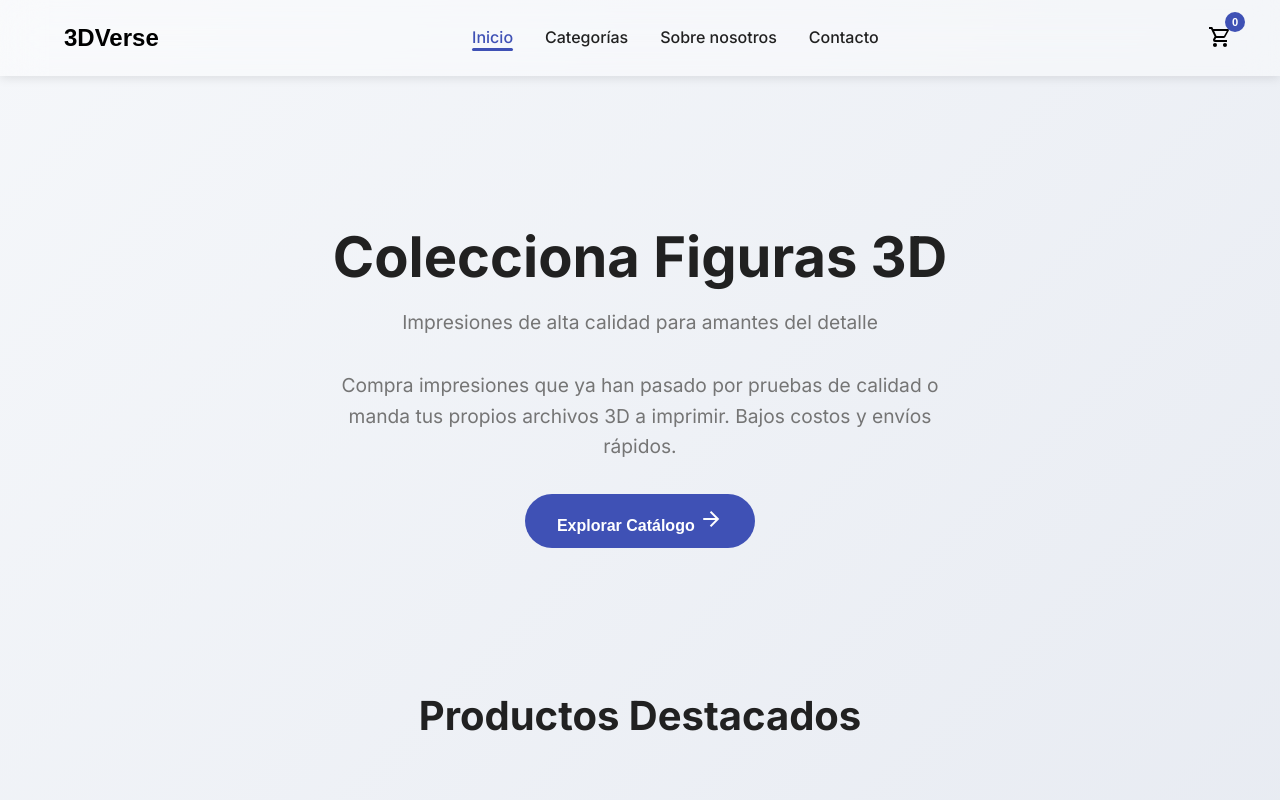
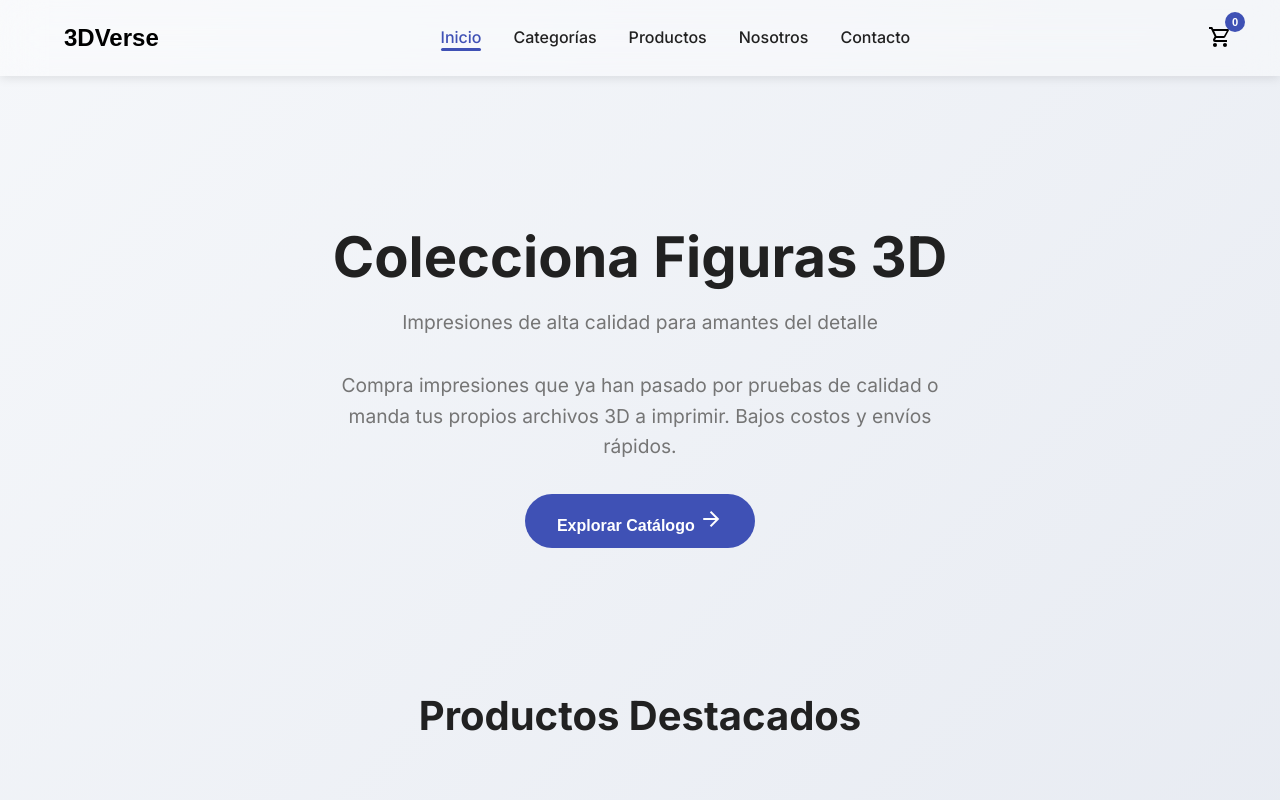
Before and after one commit to JesusDominguez11/3DPrinting_Store, an Angular app: page / in a window 1280 px wide. Shown: the top 800 px of the page. Built offline with nearby package versions, Linux system fonts and the light colour scheme.

Commit message:
pages position validations

```diff
--- a/src/app/app.component.ts
+++ b/src/app/app.component.ts
@@ -1,8 +1,8 @@
 import { Component, OnDestroy  } from '@angular/core';
 import { CartService } from './services/cart.service';
 import { CommonModule } from '@angular/common';
-import { RouterModule, Router } from '@angular/router';
-import { Subscription } from 'rxjs'; // Para manejar la suscripción
+import { RouterModule, Router, NavigationEnd } from '@angular/router';
+import { filter, Subscription } from 'rxjs'; // Para manejar la suscripción
 import { NavbarComponent } from './components/navbar/navbar.component';
 import { FooterComponent } from './components/footer/footer.component';
 
@@ -20,11 +20,21 @@ export class AppComponent {
     private cartService: CartService,
     private router: Router
   ) {
+
+    //para manejar el numero de items en el carrito
     this.cartService.getCartItems().subscribe(items => {
       this.cartItemCount = items.length;
     });
+
+    //para manejar la posicion en la pagina al cambiar de paginas
+    this.router.events.pipe(
+      filter(event => event instanceof NavigationEnd)
+    ).subscribe(() => {
+      window.scrollTo(0, 0);
+    });
   }
 
+  //para navegar al carrito (depurar si aun es necesario esto)
   navigateToCart() {
     this.router.navigate(['/cart']);
   }
--- a/src/app/app.routes.ts
+++ b/src/app/app.routes.ts
@@ -12,7 +12,7 @@ export const routes: Routes = [
 
 @NgModule({
   imports: [RouterModule.forRoot(routes, {
-    scrollPositionRestoration: 'enabled', // Habilitar restauración de posición
+    scrollPositionRestoration: 'enabled', // Habilitar restauración de posición //cambiar entre top y enabled segun
     anchorScrolling: 'enabled', // Habilitar scroll a anclas
     onSameUrlNavigation: 'reload' // Permitir recarga en misma URL
   })],
--- a/src/app/components/navbar/navbar.component.html
+++ b/src/app/components/navbar/navbar.component.html
@@ -3,7 +3,7 @@
     <!-- brand -->
     <div id="nav-brand">
       <button class="cart-icon-button"
-            (click)="goToHome()">
+      (click)="navigateTo('/')">
           <a routerLink="/home">
         <span>3DVerse</span>
       </a>
@@ -13,16 +13,17 @@
     <!-- menu -->
     <div id="nav-menu" [class.active]="isMenuOpen">
       <ul>
-        <li><a (click)="scrollTo('home')" [class.active]="activeSection === 'home'">Inicio</a></li>
-        <li><a (click)="scrollTo('categories')" [class.active]="activeSection === 'categories'">Categorías</a></li>
-        <li><a (click)="scrollTo('about-us')" [class.active]="activeSection === 'about-us'">Sobre nosotros</a></li>
-        <li><a (click)="scrollTo('contact')" [class.active]="activeSection === 'contact'">Contacto</a></li>
+<li *ngFor="let item of navItems">
+          <a (click)="navigateTo(item.path, item.fragment)" [class.active]="activeSection === item.fragment ">
+            {{item.label}}
+          </a>
+        </li>
       </ul>
     </div>
 
     <!-- cart -->
     <button class="cart-icon-button"
-            (click)="goToCart()"
+    (click)="navigateTo('/cart', 'cart-container')"
             aria-label="Carrito de compras"
             [class.pulse]="isCartPulsing">
       <svg class="cart-icon" viewBox="0 0 24 24">
--- a/src/app/components/navbar/navbar.component.ts
+++ b/src/app/components/navbar/navbar.component.ts
@@ -3,10 +3,13 @@ import { CartService } from '../../services/cart.service';
 import { Product } from '../../models/product.model';
 import { filter, Subscription } from 'rxjs';
 import { RouterModule, Router, NavigationEnd } from '@angular/router';
+import { NavigationService } from '../../services/navigation.service';
+import { CommonModule } from '@angular/common';
 
 @Component({
   selector: 'app-navbar',
   templateUrl: './navbar.component.html',
+  imports: [CommonModule],
   styleUrls: ['./navbar.component.css']
 })
 export class NavbarComponent implements OnInit, OnDestroy {
@@ -18,7 +21,23 @@ export class NavbarComponent implements OnInit, OnDestroy {
   isCartPulsing = false;
   currentRoute: string = '/';
 
-  constructor(private cartService: CartService, private router: Router) {}
+  constructor(private cartService: CartService, private router: Router, private navigation: NavigationService) {}
+
+// servicio de navegacion centralizada
+  navItems = [
+    { path: '/', fragment: 'home', label: 'Inicio' },
+    { path: '/', fragment: 'categories', label: 'Categorías' },
+    { path: '/products', label: 'Productos' },
+    { path: '/', fragment: 'about-us', label: 'Nosotros' },
+    { path: '/', fragment: 'contact', label: 'Contacto' }
+  ];
+
+  navigateTo(path: string, fragment?: string): void {
+    this.navigation.navigateTo(path, fragment);
+    this.isMenuOpen = false;
+  }
+
+
 
   ngOnInit() {
     // Suscripción a los cambios en el carrito
--- /dev/null
+++ b/src/app/services/navigation.service.ts
@@ -0,0 +1,37 @@
+import { Injectable } from '@angular/core';
+import { Router } from '@angular/router';
+import { ViewportScroller } from '@angular/common';
+
+@Injectable({ providedIn: 'root' })
+export class NavigationService {
+  constructor(
+    private router: Router,
+    private viewportScroller: ViewportScroller
+  ) {}
+
+  navigateTo(path: string, fragment?: string): Promise<boolean> {
+    if (fragment) {
+      return this.router.navigate([path], { fragment }).then(() => {
+        this.scrollToFragment(fragment);
+        return true;
+      });
+    }
+    return this.router.navigate([path]);
+  }
+
+  private scrollToFragment(fragment: string): void {
+    setTimeout(() => {
+      const element = document.getElementById(fragment);
+      if (element) {
+        const offset = 80; // Altura del navbar
+        const elementPosition = element.getBoundingClientRect().top;
+        const offsetPosition = elementPosition + window.pageYOffset - offset;
+
+        window.scrollTo({
+          top: offsetPosition,
+          behavior: 'smooth'
+        });
+      }
+    }, 100);
+  }
+}
```
Also changed, not shown: 1 other file (tests, documents, lock files or other folders).
